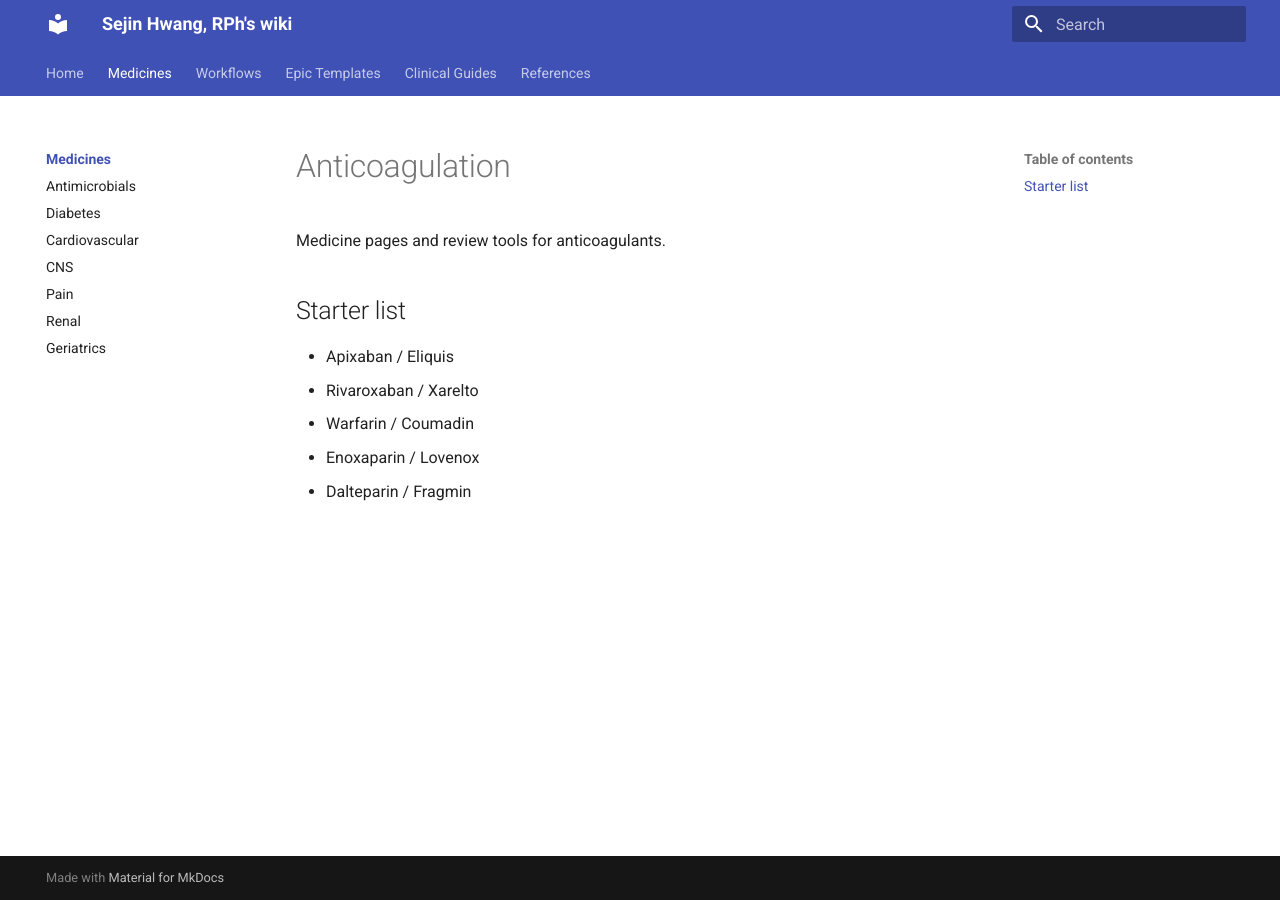
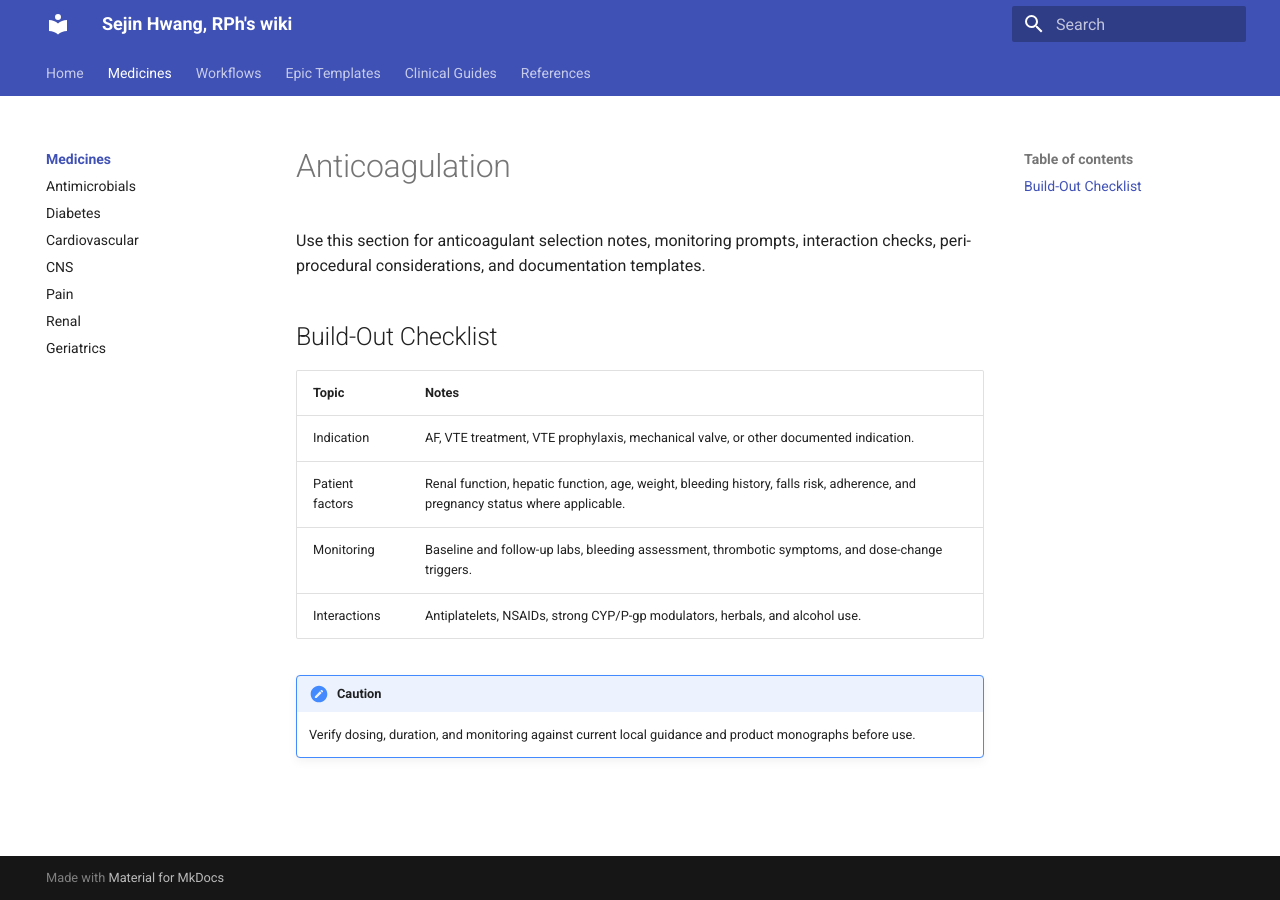
Before and after one commit to sejinhwang/sejin-pharmacy-wiki, an MkDocs documentation site: the page built from docs/medicines/anticoagulation/index.md, in a window 1280 px wide. Built offline with MkDocs 1.6.1 and Material for MkDocs 9.7.7, drawn with Linux system fonts in a browser that asks for light colours.

```diff
--- a/docs/medicines/anticoagulation/index.md
+++ b/docs/medicines/anticoagulation/index.md
@@ -1,11 +1,15 @@
 # Anticoagulation
 
-Medicine pages and review tools for anticoagulants.
+Use this section for anticoagulant selection notes, monitoring prompts, interaction checks, peri-procedural considerations, and documentation templates.
 
-## Starter list
+## Build-Out Checklist
 
-- Apixaban / Eliquis
-- Rivaroxaban / Xarelto
-- Warfarin / Coumadin
-- Enoxaparin / Lovenox
-- Dalteparin / Fragmin
+| Topic | Notes |
+| --- | --- |
+| Indication | AF, VTE treatment, VTE prophylaxis, mechanical valve, or other documented indication. |
+| Patient factors | Renal function, hepatic function, age, weight, bleeding history, falls risk, adherence, and pregnancy status where applicable. |
+| Monitoring | Baseline and follow-up labs, bleeding assessment, thrombotic symptoms, and dose-change triggers. |
+| Interactions | Antiplatelets, NSAIDs, strong CYP/P-gp modulators, herbals, and alcohol use. |
+
+!!! caution
+    Verify dosing, duration, and monitoring against current local guidance and product monographs before use.
```
